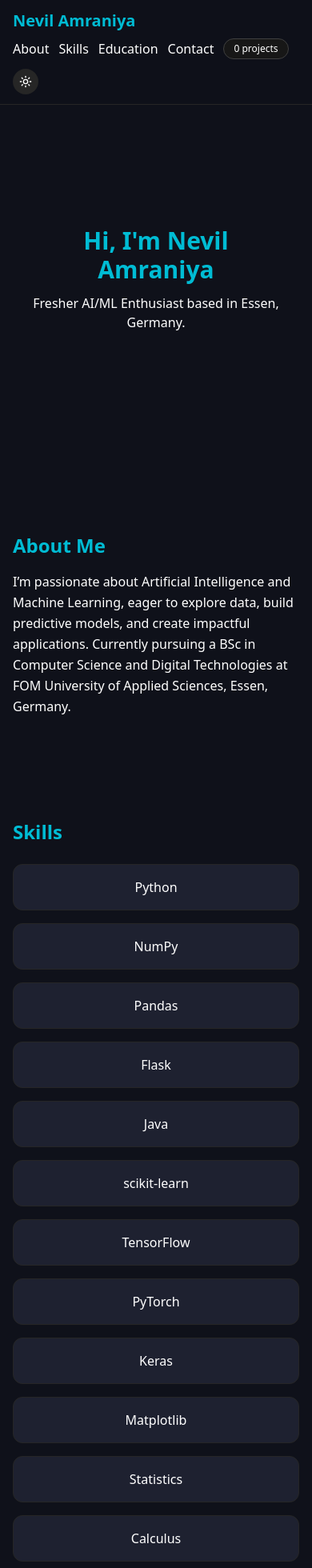
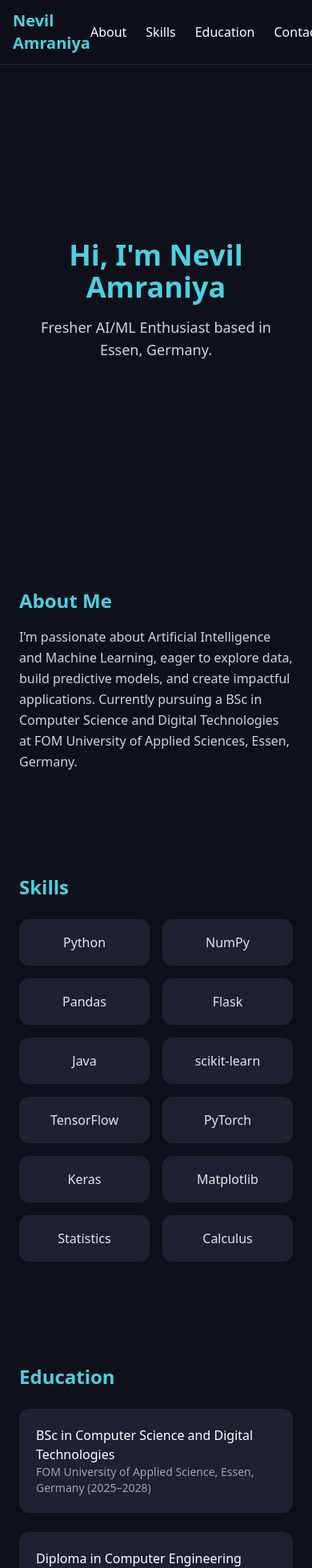
Before and after one commit to niks1107/Portfolio, a React (Vite) app: page / in a window 390 px wide. Shown: the top 1960 px of the page at 80% size. Built offline with nearby package versions, Linux system fonts and the light colour scheme; no server answers.

Commit message:
update in portfolio

```diff
--- a/src/Portfolio.jsx
+++ b/src/Portfolio.jsx
@@ -1,12 +1,15 @@
 import { useState, useEffect, useMemo } from "react";
+import { motion } from "framer-motion";
 import { Sun, Moon } from "lucide-react";
 import { FaInstagram, FaLinkedin, FaTwitter, FaMedium } from "react-icons/fa";
+
 
 const GITHUB_USERNAME_DEFAULT = "niks1107";
 
 export default function Portfolio() {
   const [theme, setTheme] = useState(() => localStorage.getItem("theme") || "dark");
   const [repos, setRepos] = useState([]);
+  const location = "Essen, Germany";
 
   useEffect(() => {
     document.documentElement.classList.toggle("dark", theme === "dark");
@@ -18,9 +21,7 @@ export default function Portfolio() {
     let mounted = true;
     async function fetchRepos() {
       try {
-        const res = await fetch(
-          `https://api.github.com/users/${GITHUB_USERNAME_DEFAULT}/repos?per_page=100&sort=updated`
-        );
+        const res = await fetch(`https://api.github.com/users/${GITHUB_USERNAME_DEFAULT}/repos?per_page=100&sort=updated`);
         if (!res.ok) return;
         const data = await res.json();
         if (!mounted) return;
@@ -33,73 +34,57 @@ export default function Portfolio() {
     return () => { mounted = false; };
   }, []);
 
-  const repoCountDisplay = useMemo(
-    () => (repos.length > 25 ? "25+" : `${repos.length}`),
-    [repos.length]
-  );
+  const repoCountDisplay = useMemo(() => (repos.length > 25 ? "25+" : `${repos.length}`), [repos.length]);
 
-  const toggleTheme = () =>
-    setTheme((t) => (t === "dark" ? "light" : "dark"));
+  const toggleTheme = () => setTheme((t) => (t === "dark" ? "light" : "dark"));
 
   return (
-    <div className="min-h-screen bg-white text-black dark:bg-background dark:text-white transition-colors duration-300">
+    <div className="min-h-screen bg-background text-white dark:bg-background">
       {/* Navbar */}
-      <nav className="fixed top-0 w-full bg-white/90 dark:bg-[#0f111a]/95 border-b border-neutral-200 dark:border-neutral-800 z-50 transition-colors duration-300">
-        <div className="max-w-6xl mx-auto flex flex-wrap md:flex-nowrap justify-between items-center px-4 py-3 gap-2">
-          <h1 className={`text-xl font-bold ${theme === "dark" ? "text-ocean-500" : "text-black"}`}>
-            Nevil Amraniya
-          </h1>
-          <div className="flex flex-wrap md:flex-nowrap items-center gap-3 md:gap-6">
-            <a href="#about" className={`${theme === "dark" ? "hover:text-ocean-500" : "hover:text-gray-700"} transition-colors duration-300`}>About</a>
-            <a href="#skills" className={`${theme === "dark" ? "hover:text-ocean-500" : "hover:text-gray-700"} transition-colors duration-300`}>Skills</a>
-            <a href="#education" className={`${theme === "dark" ? "hover:text-ocean-500" : "hover:text-gray-700"} transition-colors duration-300`}>Education</a>
-            <a href="#contact" className={`${theme === "dark" ? "hover:text-ocean-500" : "hover:text-gray-700"} transition-colors duration-300`}>Contact</a>
-            <span className="px-3 py-1 text-xs bg-neutral-100 dark:bg-neutral-900 rounded-full border border-neutral-300 dark:border-neutral-700 transition-colors duration-300">
-              {repoCountDisplay} projects
-            </span>
-            <button
-              onClick={toggleTheme}
-              aria-label="Toggle theme"
-              className="p-2 rounded-full bg-neutral-200 hover:bg-neutral-300 dark:bg-neutral-800 dark:hover:bg-neutral-700 transition-colors duration-300"
-            >
+      <nav className="fixed top-0 w-full bg-[#0f111a]/90 dark:bg-[#0f111a]/95 border-b border-neutral-800 z-50">
+        <div className="max-w-6xl mx-auto flex justify-between items-center px-4 py-3">
+          <h1 className="text-xl font-bold text-ocean-300">Nevil Amraniya</h1>
+          <div className="flex items-center space-x-6">
+            <a href="#about" className="hover:text-ocean-300">About</a>
+            <a href="#skills" className="hover:text-ocean-300">Skills</a>
+            <a href="#education" className="hover:text-ocean-300">Education</a>
+            <a href="#contact" className="hover:text-ocean-300">Contact</a>
+            <span className="px-3 py-1 text-xs bg-neutral-900 rounded-full border border-neutral-700">{repoCountDisplay} projects</span>
+            <button onClick={toggleTheme} aria-label="Toggle theme" className="p-2 rounded-full bg-neutral-800 hover:bg-neutral-700">
               {theme === "dark" ? <Sun size={16} /> : <Moon size={16} />}
             </button>
           </div>
         </div>
       </nav>
 
-      <main className="pt-24 px-4 md:px-6 lg:px-0">
+      <main className="pt-20">
         {/* Hero */}
-        <section className="h-[60vh] md:h-[70vh] flex flex-col justify-center items-center text-center px-4 sm:px-6 lg:px-0">
-          <h2 className={`text-3xl sm:text-4xl md:text-5xl font-bold ${theme === "dark" ? "text-ocean-500" : "text-black"}`}>
+        <section className="h-[70vh] flex flex-col justify-center items-center text-center px-6">
+          <motion.h2 initial={{ opacity: 0, y: 20 }} animate={{ opacity: 1, y: 0 }} transition={{ duration: 0.8 }} className="text-4xl md:text-5xl font-bold text-ocean-300">
             Hi, I'm Nevil Amraniya
-          </h2>
-          <p className="mt-3 text-base sm:text-lg md:text-xl max-w-xl">
-            Fresher AI/ML Enthusiast based in Essen, Germany.
-          </p>
+          </motion.h2>
+          <p className="mt-4 text-lg max-w-2xl text-neutral-300">Fresher AI/ML Enthusiast based in Essen, Germany.</p>
         </section>
 
         {/* About */}
-        <section id="about" className="max-w-6xl mx-auto py-16">
-          <h3 className={`text-2xl font-bold mb-4 ${theme === "dark" ? "text-ocean-500" : "text-black"}`}>About Me</h3>
-          <p className="leading-relaxed text-base sm:text-lg">
-            I’m passionate about Artificial Intelligence and Machine Learning,
-            eager to explore data, build predictive models, and create impactful
-            applications. Currently pursuing a BSc in Computer Science and
-            Digital Technologies at FOM University of Applied Sciences, Essen,
-            Germany.
+        <section id="about" className="max-w-6xl mx-auto px-6 py-16">
+          <h3 className="text-2xl font-bold mb-4 text-ocean-300">About Me</h3>
+          <p className="text-neutral-300 leading-relaxed">
+            I’m passionate about Artificial Intelligence and Machine Learning, eager to explore data, build predictive models, and create impactful applications.
+            Currently pursuing a BSc in Computer Science and Digital Technologies at FOM University of Applied Sciences, Essen, Germany.
           </p>
         </section>
 
         {/* Skills */}
-        <section id="skills" className="max-w-6xl mx-auto py-16">
-          <h3 className={`text-2xl font-bold mb-6 ${theme === "dark" ? "text-ocean-500" : "text-black"}`}>Skills</h3>
-          <div className="grid grid-cols-1 sm:grid-cols-2 md:grid-cols-3 lg:grid-cols-4 gap-4">
+        <section id="skills" className="max-w-6xl mx-auto px-6 py-16">
+          <h3 className="text-2xl font-bold mb-6 text-ocean-300">Skills</h3>
+          <div className="grid grid-cols-2 sm:grid-cols-3 md:grid-cols-4 gap-4">
             {[
-              "Python","NumPy","Pandas","Flask","Java","scikit-learn",
-              "TensorFlow","PyTorch","Keras","Matplotlib","Statistics","Calculus",
+              "Python", "NumPy", "Pandas", "Flask",
+              "Java", "scikit-learn", "TensorFlow", "PyTorch",
+              "Keras", "Matplotlib", "Statistics", "Calculus"
             ].map((skill) => (
-              <div key={skill} className="bg-neutral-100 dark:bg-surface rounded-xl p-4 text-center border border-neutral-300 dark:border-neutral-800">
+              <div key={skill} className="bg-surface rounded-xl p-4 text-center text-neutral-200 border border-neutral-800">
                 {skill}
               </div>
             ))}
@@ -107,40 +92,40 @@ export default function Portfolio() {
         </section>
 
         {/* Education */}
-        <section id="education" className="max-w-6xl mx-auto py-16">
-          <h3 className={`text-2xl font-bold mb-6 ${theme === "dark" ? "text-ocean-500" : "text-black"}`}>Education</h3>
+        <section id="education" className="max-w-6xl mx-auto px-6 py-16">
+          <h3 className="text-2xl font-bold mb-6 text-ocean-300">Education</h3>
           <div className="space-y-6">
-            {[
-              { degree: "BSc in Computer Science and Digital Technologies", school: "FOM University of Applied Science, Essen, Germany (2025–2028)" },
-              { degree: "Diploma in Computer Engineering", school: "Government Polytechnic Jamnagar, India (2019–2023)" },
-              { degree: "Schooling", school: "Krishna Science School, Jamnagar (2019)" }
-            ].map((edu, idx) => (
-              <div key={idx} className="rounded-xl p-5 bg-neutral-100 dark:bg-surface border border-neutral-300 dark:border-neutral-800">
-                <div className="font-medium">{edu.degree}</div>
-                <div className="text-sm text-black dark:text-neutral-400">{edu.school}</div>
+            <div className="rounded-xl p-5 bg-surface border border-neutral-800">
+              <div className="font-medium">BSc in Computer Science and Digital Technologies</div>
+              <div className="text-sm text-neutral-400">FOM University of Applied Science, Essen, Germany (2025–2028)</div>
             </div>
-            ))}
+            <div className="rounded-xl p-5 bg-surface border border-neutral-800">
+              <div className="font-medium">Diploma in Computer Engineering</div>
+              <div className="text-sm text-neutral-400">Government Polytechnic Jamnagar, India (2019–2023)</div>
+            </div>
+            <div className="rounded-xl p-5 bg-surface border border-neutral-800">
+              <div className="font-medium">Schooling</div>
+              <div className="text-sm text-neutral-400">Krishna Science School, Jamnagar (2019)</div>
+            </div>
           </div>
         </section>
 
        {/* Projects */}
-        <section id="projects" className="max-w-6xl mx-auto py-16">
-          <h3 className={`text-2xl font-bold mb-6 ${theme === "dark" ? "text-ocean-500" : "text-black"}`}>Notable Projects</h3>
+<section id="projects" className="max-w-6xl mx-auto px-6 py-16">
+  <h3 className="text-2xl font-bold mb-6 text-ocean-300">Notable Projects</h3>
   {repos.length === 0 ? (
-            <p>Loading repositories...</p>
+    <p className="text-neutral-400">Loading repositories...</p>
   ) : (
-            <div className="grid grid-cols-1 sm:grid-cols-2 gap-6">
+    <div className="grid gap-6 sm:grid-cols-2">
       {repos.map((r) => (
         <a
           key={r.id}
           href={r.html_url}
           target="_blank"
           rel="noreferrer"
-                  className="block p-4 bg-neutral-100 dark:bg-surface rounded-xl border border-neutral-300 dark:border-neutral-800 hover:border-ocean-500 dark:hover:border-ocean-300 hover:shadow-lg transition-all duration-300"
+          className="block p-4 bg-surface rounded-xl border border-neutral-800 hover:border-ocean-300 hover:shadow-lg transition"
         >
-                  <div className={`${theme === "dark" ? "text-ocean-200" : "text-black"} font-semibold`}>
-                    {r.name}
-                  </div>
+          <div className="font-semibold text-ocean-200">{r.name}</div>
         </a>
       ))}
     </div>
@@ -148,26 +133,42 @@ export default function Portfolio() {
 </section>
 
         {/* Contact */}
-        <section id="contact" className="max-w-6xl mx-auto py-16">
-          <h3 className={`text-2xl font-bold mb-6 ${theme === "dark" ? "text-ocean-500" : "text-black"}`}>Contact</h3>
-          <p>
-            Feel free to reach out via email:{" "}
-            <a href="mailto:nevilamraniya01@gmail.com" className={`${theme === "dark" ? "text-ocean-300" : "text-black"}`}>
-              nevilamraniya01@gmail.com
+        <section id="contact" className="max-w-6xl mx-auto px-6 py-16">
+          <h3 className="text-2xl font-bold mb-6 text-ocean-300">Contact</h3>
+          <p className="text-neutral-300">Feel free to reach out via email: <a className="text-ocean-300" href="mailto:framesofnevil@gmail.com">framesofnevil@gmail.com</a></p>
+
+
+
+
+
+
+
+
+
+
+
+
+
+        </section>
+<footer className="py-8 text-center text-neutral-500 flex flex-col items-center gap-3">
+  <div>© {new Date().getFullYear()} Nevil Amraniya</div>
+  <div className="flex gap-4">
+    <a href="https://www.instagram.com/nevilamraniya07" target="_blank" rel="noreferrer" className="hover:text-ocean-300">
+      <FaInstagram size={20} />
     </a>
-          </p>
-        </section>
+    <a href="https://www.linkedin.com/in/nevil-amraniya-51b202317/" target="_blank" rel="noreferrer" className="hover:text-ocean-300">
+      <FaLinkedin size={20} />
+    </a>
+    <a href="https://twitter.com/nevilamraniya01" target="_blank" rel="noreferrer" className="hover:text-ocean-300">
+      <FaTwitter size={20} />
+    </a>
+    <a href="https://medium.com/@qnztrrfn  " target="_blank" rel="noreferrer" className="hover:text-ocean-300">
+      <FaMedium size={20} />
+    </a>
+  </div>
 
-        {/* Footer */}
-        <footer className="py-8 text-center flex flex-col items-center gap-3">
-          <div className={`${theme === "dark" ? "text-neutral-500" : "text-black"}`}>© {new Date().getFullYear()} Nevil Amraniya</div>
-          <div className="flex gap-4">
-            <a href="https://www.instagram.com/nevilamraniya07" target="_blank" rel="noreferrer"> <FaInstagram size={20} /> </a>
-            <a href="https://www.linkedin.com/in/nevil-amraniya-51b202317/" target="_blank" rel="noreferrer"> <FaLinkedin size={20} /> </a>
-            <a href="https://twitter.com/nevilamraniya01" target="_blank" rel="noreferrer"> <FaTwitter size={20} /> </a>
-            <a href="https://medium.com/@qnztrrfn" target="_blank" rel="noreferrer"> <FaMedium size={20} /> </a>
-          </div>
 </footer>
+
       </main>
     </div>
   );
```
Lines whose indentation alone changed are shown as unchanged.
